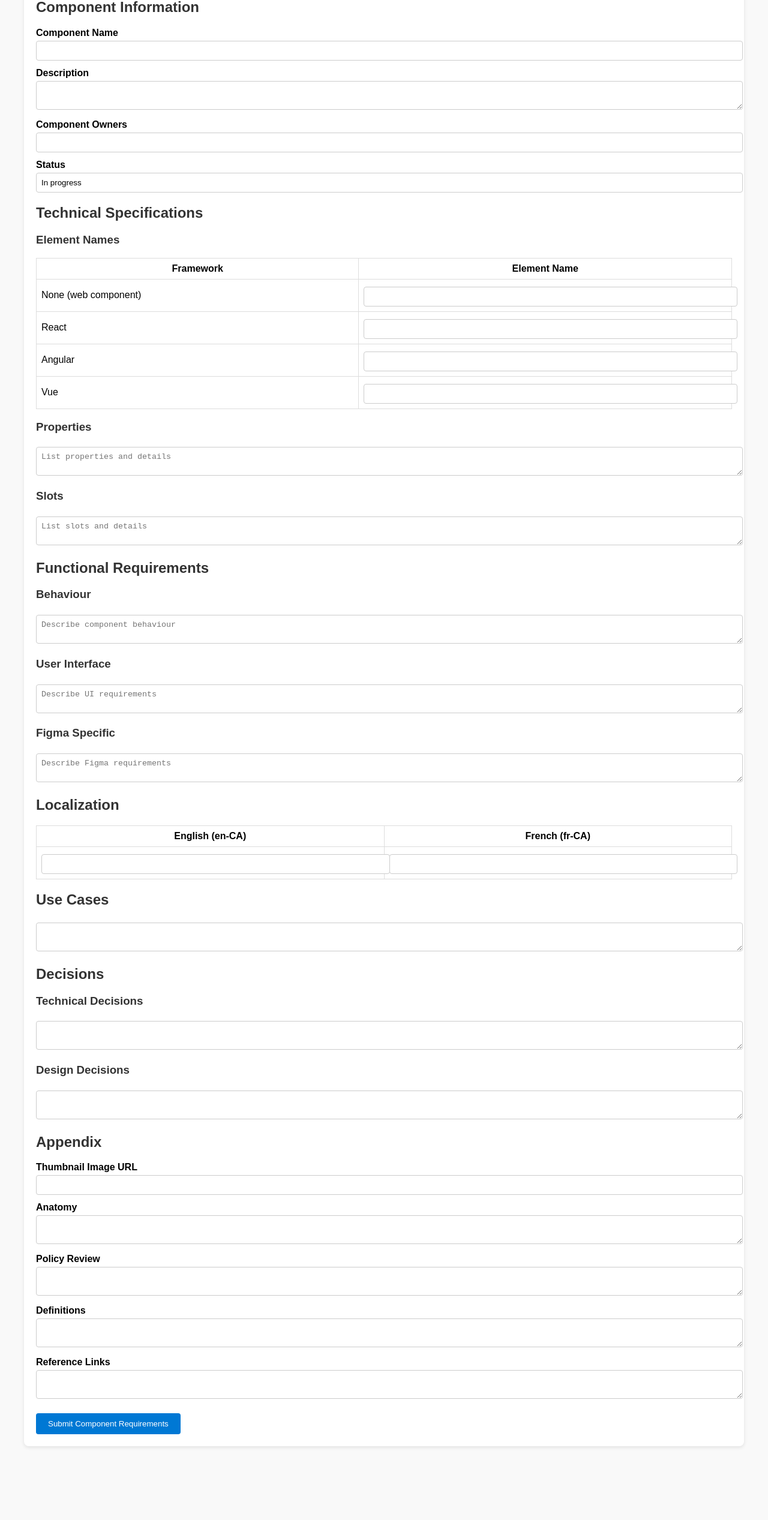
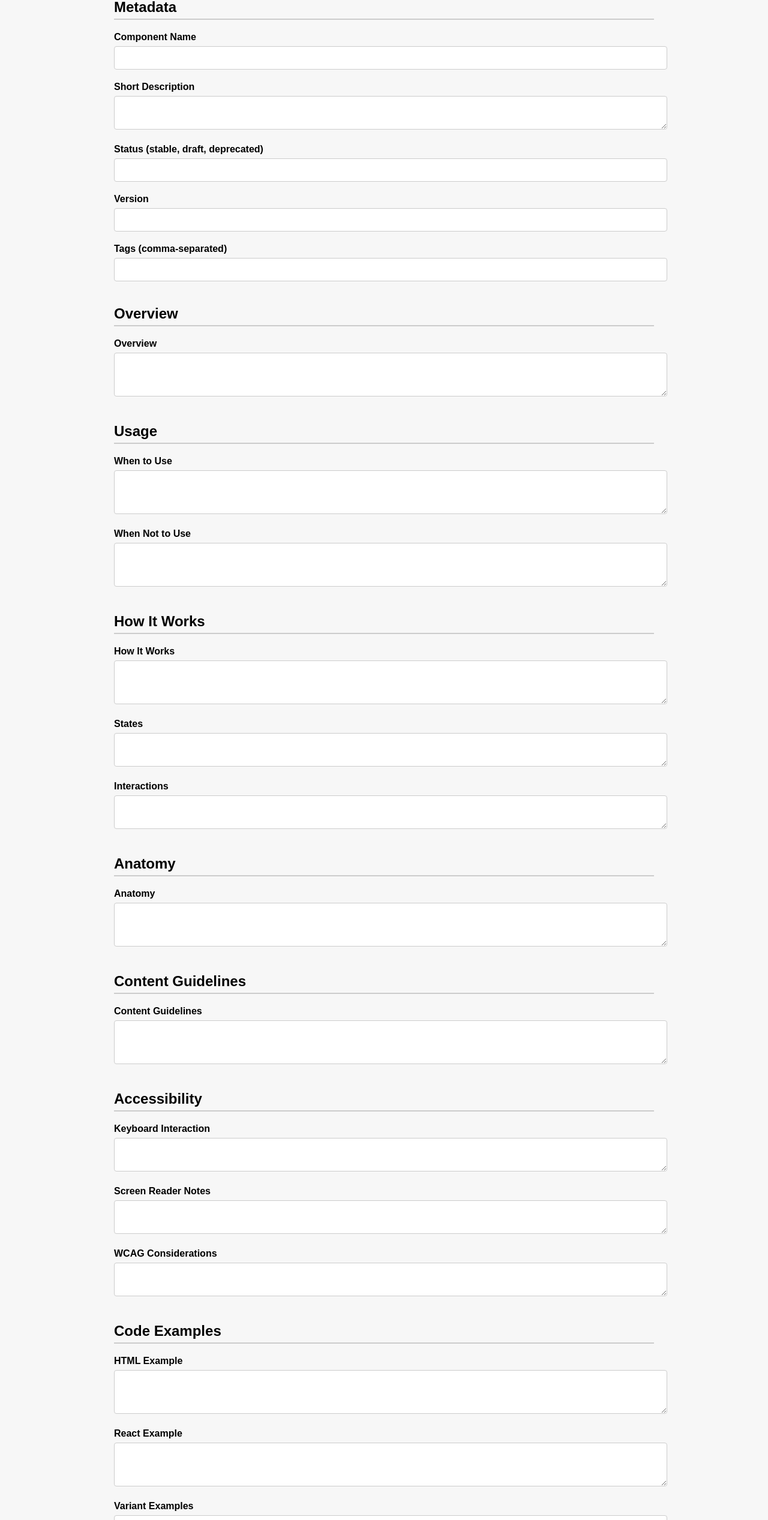
Before and after one commit to Charcharbinkz/component-requirements-form, a website: page index.html in a window 1280 px wide. Shown: the part 140-2674 px from the top of the page at 60% size. Before the commit the page ends 2591 px from the top, so only its background shows below. Drawn offline with Linux system fonts and the light colour scheme.

Commit message:
Refactor component form and update styles

```diff
--- a/index.html
+++ b/index.html
@@ -1,111 +1,178 @@
 <!DOCTYPE html>
 <html lang="en">
 <head>
-  <meta charset="UTF-8">
-  <title>GC Design System • Component Requirements Form</title>
+  <meta charset="UTF-8" />
+  <title>GC Component Documentation Form</title>
   <style>
-    body { font-family: Arial, sans-serif; margin: 40px; background-color: #f9f9f9; }
-    h1, h2, h3 { color: #333; }
-    form { background: #fff; padding: 20px; border-radius: 8px; box-shadow: 0 2px 6px rgba(0,0,0,0.1); }
-    label { display: block; margin-top: 12px; font-weight: bold; }
-    input[type="text"], textarea { width: 100%; padding: 8px; margin-top: 4px; border: 1px solid #ccc; border-radius: 4px; }
-    table { width: 100%; border-collapse: collapse; margin-top: 10px; }
-    th, td { border: 1px solid #ddd; padding: 8px; }
-    button { margin-top: 20px; padding: 10px 20px; background-color: #0078d4; color: white; border: none; border-radius: 4px; cursor: pointer; }
-    button:hover { background-color: #005fa3; }
+    body {
+      font-family: Arial, sans-serif;
+      padding: 40px;
+      max-width: 900px;
+      margin: auto;
+      background: #f7f7f7;
+    }
+    h1 {
+      margin-bottom: 20px;
+    }
+    h2 {
+      margin-top: 40px;
+      border-bottom: 2px solid #ccc;
+      padding-bottom: 5px;
+    }
+    label {
+      font-weight: bold;
+      margin-top: 20px;
+      display: block;
+    }
+    textarea, input {
+      width: 100%;
+      padding: 10px;
+      margin-top: 6px;
+      border: 1px solid #ccc;
+      border-radius: 4px;
+      font-size: 15px;
+    }
+    button {
+      margin-top: 30px;
+      padding: 14px 22px;
+      background: #005ea5;
+      color: white;
+      border: none;
+      border-radius: 4px;
+      cursor: pointer;
+      font-size: 16px;
+    }
+    button:hover {
+      background: #003f73;
+    }
+    .success {
+      margin-top: 20px;
+      padding: 15px;
+      background: #dff0d8;
+      border: 1px solid #b2d8b2;
+      color: #3c763d;
+      border-radius: 4px;
+      display: none;
+    }
   </style>
 </head>
 <body>
-  <h1>GC Design System • Component Requirements</h1>
-  <form id="requirements-form">
-    <h2>Component Information</h2>
+
+  <h1>GC Component Documentation Form</h1>
+
+  <form id="component-form">
+
+    <h2>Metadata</h2>
     <label>Component Name</label>
-    <input type="text" name="componentName">
-    <label>Description</label>
-    <textarea name="description"></textarea>
-    <label>Component Owners</label>
-    <input type="text" name="owners">
-    <label>Status</label>
-    <input type="text" name="status" value="In progress">
+    <input type="text" name="name" required />
 
-    <h2>Technical Specifications</h2>
-    <h3>Element Names</h3>
-    <table>
-      <tr><th>Framework</th><th>Element Name</th></tr>
-      <tr><td>None (web component)</td><td><input type="text" name="webElement"></td></tr>
-      <tr><td>React</td><td><input type="text" name="reactElement"></td></tr>
-      <tr><td>Angular</td><td><input type="text" name="angularElement"></td></tr>
-      <tr><td>Vue</td><td><input type="text" name="vueElement"></td></tr>
-    </table>
+    <label>Short Description</label>
+    <textarea name="shortDescription" rows="2"></textarea>
 
-    <h3>Properties</h3>
-    <textarea name="properties" placeholder="List properties and details"></textarea>
+    <label>Status (stable, draft, deprecated)</label>
+    <input type="text" name="status" />
 
-    <h3>Slots</h3>
-    <textarea name="slots" placeholder="List slots and details"></textarea>
+    <label>Version</label>
+    <input type="text" name="version" />
 
-    <h2>Functional Requirements</h2>
-    <h3>Behaviour</h3>
-    <textarea name="behaviour" placeholder="Describe component behaviour"></textarea>
-    <h3>User Interface</h3>
-    <textarea name="ui" placeholder="Describe UI requirements"></textarea>
-    <h3>Figma Specific</h3>
-    <textarea name="figma" placeholder="Describe Figma requirements"></textarea>
+    <label>Tags (comma-separated)</label>
+    <input type="text" name="tags" />
 
-    <h2>Localization</h2>
-    <table>
-      <tr><th>English (en-CA)</th><th>French (fr-CA)</th></tr>
-      <tr>
-        <td><input type="text" name="englishText"></td>
-        <td><input type="text" name="frenchText"></td>
-      </tr>
-    </table>
+    <h2>Overview</h2>
+    <label>Overview</label>
+    <textarea name="overview" rows="3"></textarea>
 
-    <h2>Use Cases</h2>
-    <textarea name="useCases"></textarea>
+    <h2>Usage</h2>
+    <label>When to Use</label>
+    <textarea name="whenToUse" rows="3"></textarea>
 
-    <h2>Decisions</h2>
-    <h3>Technical Decisions</h3>
-    <textarea name="technicalDecisions"></textarea>
-    <h3>Design Decisions</h3>
-    <textarea name="designDecisions"></textarea>
+    <label>When Not to Use</label>
+    <textarea name="whenNotToUse" rows="3"></textarea>
 
-    <h2>Appendix</h2>
-    <label>Thumbnail Image URL</label>
-    <input type="text" name="thumbnail">
+    <h2>How It Works</h2>
+    <label>How It Works</label>
+    <textarea name="howItWorks" rows="3"></textarea>
+
+    <label>States</label>
+    <textarea name="states" rows="2"></textarea>
+
+    <label>Interactions</label>
+    <textarea name="interactions" rows="2"></textarea>
+
+    <h2>Anatomy</h2>
     <label>Anatomy</label>
-    <textarea name="anatomy"></textarea>
-    <label>Policy Review</label>
-    <textarea name="policyReview"></textarea>
-    <label>Definitions</label>
-    <textarea name="definitions"></textarea>
-    <label>Reference Links</label>
-    <textarea name="references"></textarea>
+    <textarea name="anatomy" rows="3"></textarea>
 
-    <button type="submit">Submit Component Requirements</button>
+    <h2>Content Guidelines</h2>
+    <label>Content Guidelines</label>
+    <textarea name="contentGuidelines" rows="3"></textarea>
+
+    <h2>Accessibility</h2>
+    <label>Keyboard Interaction</label>
+    <textarea name="accessibilityKeyboard" rows="2"></textarea>
+
+    <label>Screen Reader Notes</label>
+    <textarea name="accessibilityScreenReader" rows="2"></textarea>
+
+    <label>WCAG Considerations</label>
+    <textarea name="accessibilityWCAG" rows="2"></textarea>
+
+    <h2>Code Examples</h2>
+    <label>HTML Example</label>
+    <textarea name="htmlExample" rows="3"></textarea>
+
+    <label>React Example</label>
+    <textarea name="reactExample" rows="3"></textarea>
+
+    <label>Variant Examples</label>
+    <textarea name="variantExamples" rows="3"></textarea>
+
+    <h2>Design Tokens</h2>
+    <label>Color Tokens</label>
+    <textarea name="tokensColor" rows="2"></textarea>
+
+    <label>Spacing Tokens</label>
+    <textarea name="tokensSpacing" rows="2"></textarea>
+
+    <label>Typography Tokens</label>
+    <textarea name="tokensTypography" rows="2"></textarea>
+
+    <h2>API / Props</h2>
+    <label>Props (JSON or text)</label>
+    <textarea name="props" rows="3"></textarea>
+
+    <h2>Related Components</h2>
+    <label>Related Components</label>
+    <textarea name="relatedComponents" rows="2"></textarea>
+
+    <button type="submit">Submit</button>
   </form>
 
+  <div class="success" id="success-message">
+    Submission saved successfully!
+  </div>
+
   <script>
-    document.getElementById("requirements-form").addEventListener("submit", async (e) => {
+    const form = document.getElementById("component-form");
+    const successMessage = document.getElementById("success-message");
+
+    form.addEventListener("submit", async (e) => {
       e.preventDefault();
-      const formData = Object.fromEntries(new FormData(e.target).entries());
 
-      try {
+      const formData = new FormData(form);
+      const data = Object.fromEntries(formData.entries());
+
       const res = await fetch("https://component-requirements-form.onrender.com/submit", {
         method: "POST",
         headers: { "Content-Type": "application/json" },
-          body: JSON.stringify(formData)
+        body: JSON.stringify(data)
       });
 
       if (res.ok) {
-          alert("Form submitted successfully!");
-          e.target.reset();
+        successMessage.style.display = "block";
+        form.reset();
       } else {
         alert("Error submitting form.");
-        }
-      } catch (err) {
-        console.error(err);
-        alert("Network error submitting form.");
       }
     });
   </script>
```
Lines whose indentation alone changed are shown as unchanged.
